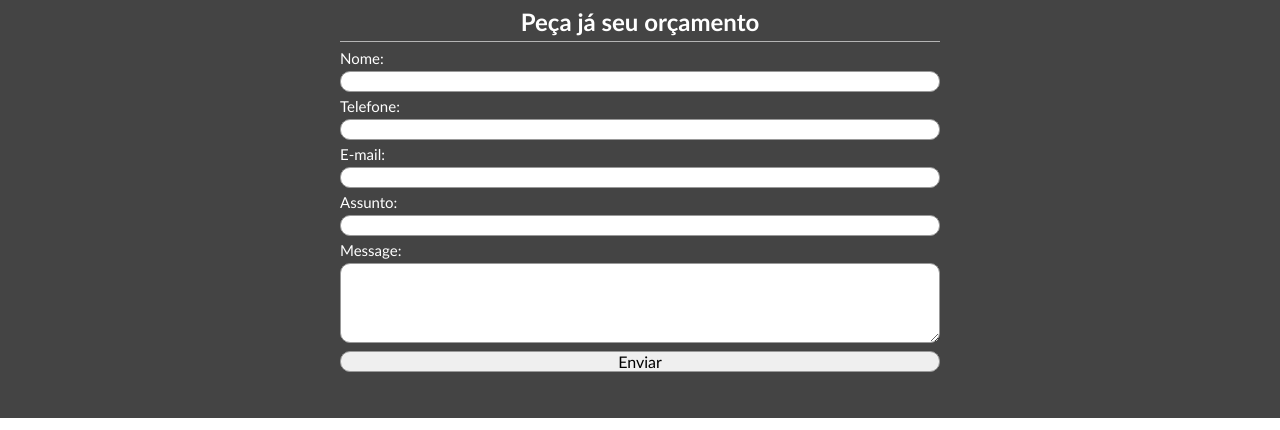
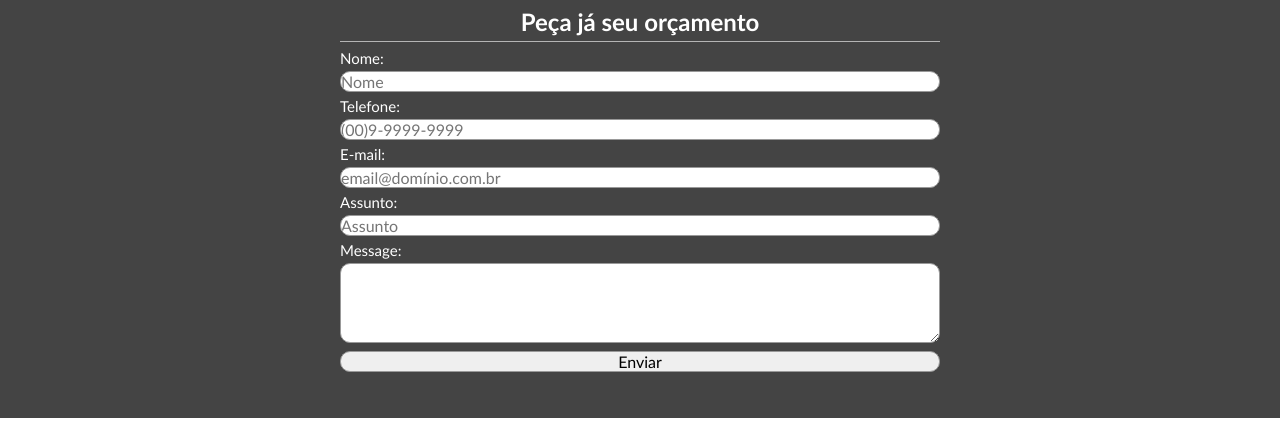
Before and after one commit to morusdecor/morusdecor.github.io, a plain HTML site: page contact.html in a window 1280 px wide. Shown: the part 196-626 px from the top of the page. Drawn offline with Linux system fonts and the light colour scheme.

Commit message:
Setup formspree (gabrielpituca@gmail.com) for contact.html

```diff
--- a/contact.html
+++ b/contact.html
@@ -29,22 +29,22 @@
 	<div id="contactcontent">
 	    <div id="form">
 	        <h2>Peça já seu orçamento</h2>
-	        <form name="contato" action="enviar.php" method="post">
+	        <form name="contato" action="https://formspree.io/gabrielpituca@gmail.com" method="post">
 	            <div>
 	                <label for="nome">Nome:</label>
-	                <input name="nome" type="text" id="nome" required=true  >
+	                <input name="nome" type="text" id="nome" required=true  placeholder="Nome">
 	            </div>
 	            <div>
 	                <label for="tel">Telefone:</label>
-	                <input name="tel" type="text" id="tel" required=true  >
+	                <input name="tel" type="text" id="tel" required=true  placeholder="(00)9-9999-9999">
 	            </div>
 	            <div>
 	                <label for="email">E-mail:</label>
-	                <input name="email" type="email" id="email" required=true>
+	                <input name="email" type="email" id="email" required=true placeholder="email@domínio.com.br">
 	            </div>
 	            <div>
 	                <label for="assunto">Assunto:</label>
-	                <input name="assunto" type="text" id="assunto" >
+	                <input name="assunto" type="text" id="assunto" placeholder="Assunto">
 	            </div>
 	            <div>
 	                <label for="mensagem">Message:</label>
```
